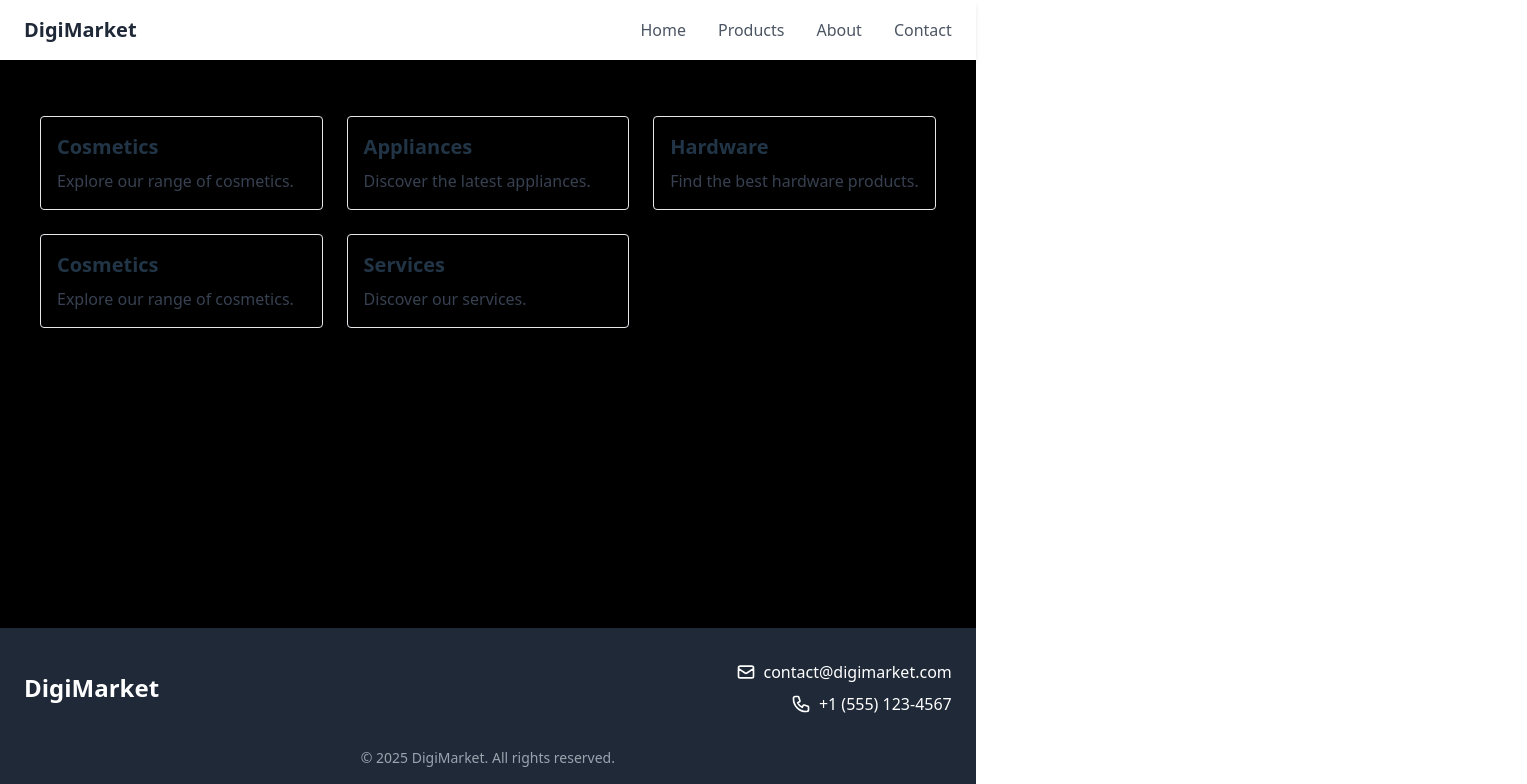
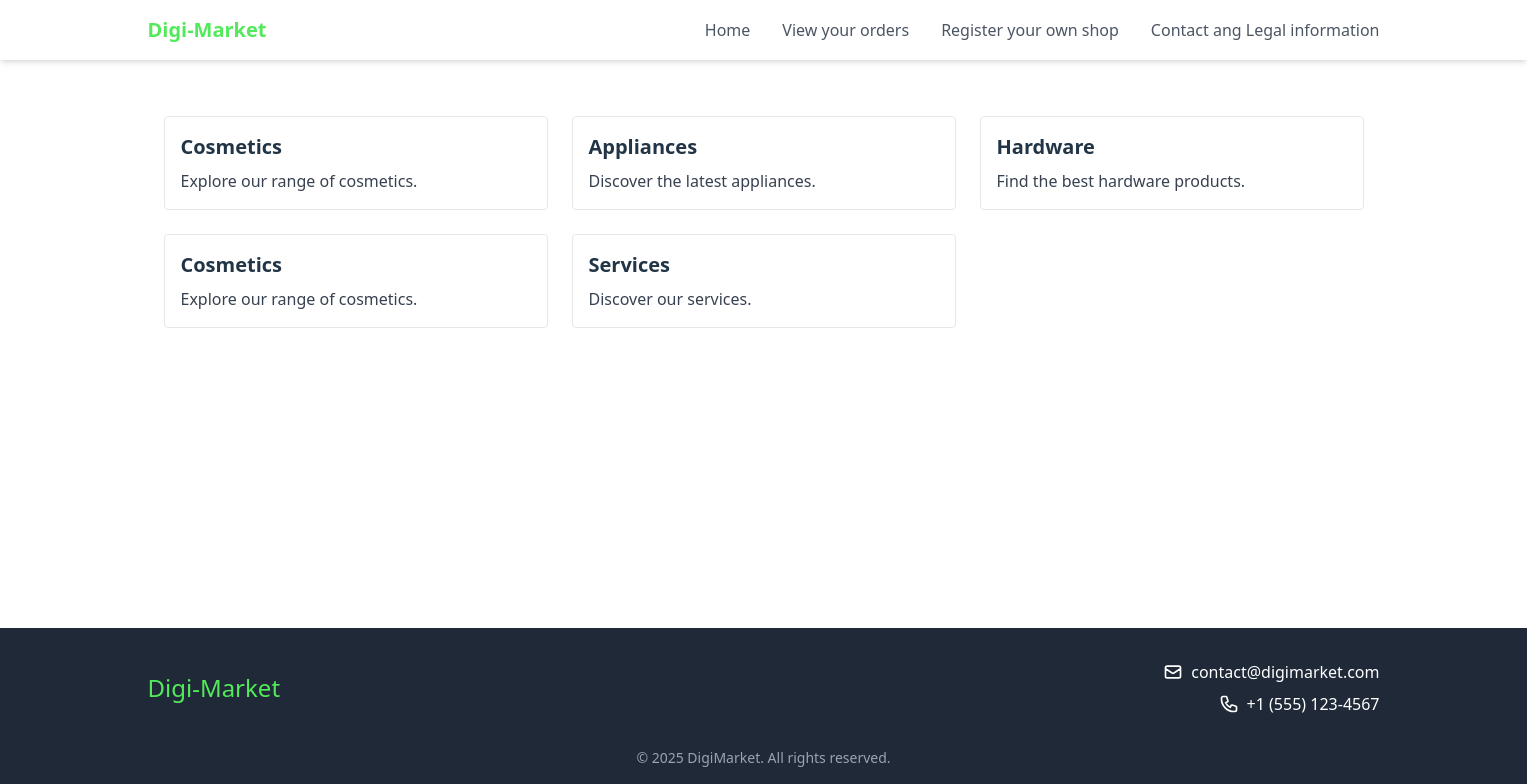
Before and after one commit to nyk-o-brown/digi-market, a React (Vite) app in the folder digi-market/: page / in a window 1280 px wide. Shown: the top 784 px of the page, 1527 px wide, since content can reach past the window. Built offline with nearby package versions, Linux system fonts and the light colour scheme.

Commit message:
msg : fixed home page next : add components for cards

```diff
--- a/digi-market/src/App.jsx
+++ b/digi-market/src/App.jsx
@@ -6,7 +6,7 @@ import { CardGrid } from './components/Homepage'
 
 function App() {
   return (
-    <div className="  min-h-screen min-w-screen-lg max-w-[1366px] flex flex-col w-full  bg-black">
+    <div className="  min-h-screen min-w-screen-lg  min-w-[1527px] flex flex-col   bg-grey-300">
       <Header />
       <main className="flex-1 container mx-auto px-4 py-8">
         <CardGrid />
--- a/digi-market/src/components/footer.jsx
+++ b/digi-market/src/components/footer.jsx
@@ -2,12 +2,12 @@ import React from 'react'
 
 const Footer = () => {
   return (
-    <footer className="bg-gray-800 text-white py-8">
+    <footer className="bg-gray-800 text-white py-8 ">
       <div className="container mx-auto px-6">
         <div className="flex flex-col md:flex-row justify-between items-center">
           {/* Company Logo and Name */}
           <div className="mb-4 md:mb-0">
-            <h2 className="text-2xl font-bold">DigiMarket</h2>
+            <h2 className="text-2xl text-[#52EA5A] ">Digi-Market</h2>
           </div>
 
           {/* Contact Information */}
--- a/digi-market/src/components/header.jsx
+++ b/digi-market/src/components/header.jsx
@@ -1,26 +1,27 @@
 import React from 'react'
+
 
 const Header = () => {
   return (
     <header className="bg-white shadow-md">
       <nav className="container mx-auto px-6 py-4">
         <div className="flex items-center justify-between">
-          <div className="text-xl font-bold text-gray-800">
-            DigiMarket
+          <div className="text-xl font-bold text-[#52EA5A]">
+            Digi-Market
           </div>
 
           <div className="hidden md:flex space-x-8">
             <a href="/" className="text-gray-600 hover:text-gray-900 transition duration-300">
               Home
             </a>
-            <a href="/products" className="text-gray-600 hover:text-gray-900 transition duration-300">
-              Products
+            <a href="/Orderpage" className="text-gray-600 hover:text-gray-900 transition duration-300">
+              View your orders
             </a>
-            <a href="/about" className="text-gray-600 hover:text-gray-900 transition duration-300">
-              About
+            <a href="/Registrationpage" className="text-gray-600 hover:text-gray-900 transition duration-300">
+              Register your own shop
             </a>
-            <a href="/contact" className="text-gray-600 hover:text-gray-900 transition duration-300">
-              Contact
+            <a href="/Topitems" className="text-gray-600 hover:text-gray-900 transition duration-300">
+              Contact ang Legal information
             </a>
           </div>
         </div>
```
Also changed, not shown: digi-market/src/components/Topitems.jsx (added).
